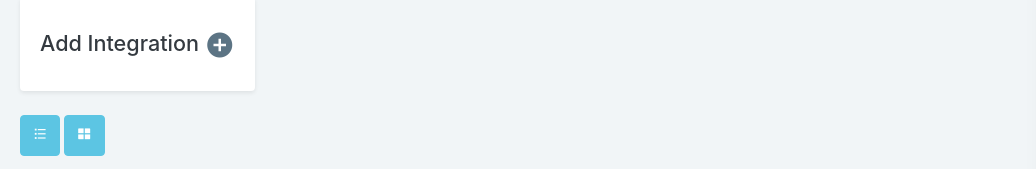
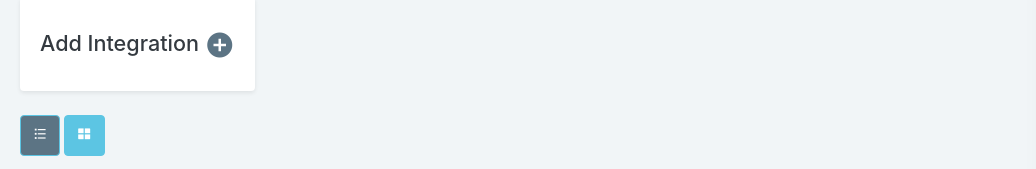
Before and after one commit to MarjanaSwarnaly/shipping-partner-Fantum-, a plain HTML site: page index.html in a window 1280 px wide. Both pictures are taken after a click on the button 284 px from the left and 507 px from the top of the page. Shown: the part 372-541 px from the top of the page, 244-1280 px from the left. Drawn offline with nearby package versions, Linux system fonts and the light colour scheme; files whose address does not match are found by name; a web font is replaced by a local one.

Commit message:
Added list and grid view

```diff
--- a/assets/css/new-style.css
+++ b/assets/css/new-style.css
@@ -30,14 +30,21 @@ secondary color- #5cc5e3 */
 .btn-primary:not(:disabled):not(.disabled).active,
 .btn-primary:not(:disabled):not(.disabled):active,
 .show>.btn-primary.dropdown-toggle {
-  background-color: #5c7484;
-  border-color: #5c7484;
+    background-color: #5cc5e3;
+    border-color: #5cc5e3;
 }
 
 .btn-primary.focus,
 .btn-primary:focus {
   background-color: #5cc5e3;
   border-color: #5cc5e3;
+  /* box-shadow: none; */
+}
+.btn-primary:not(:disabled):not(.disabled).active:focus,
+.btn-primary:not(:disabled):not(.disabled):active:focus,
+.show>.btn-primary.dropdown-toggle:focus{
+  /* box-shadow: 0 0 0 0.15rem #5c7484; */
+  background-color: #5c7484;
   box-shadow: none;
 }
 
--- a/index.html
+++ b/index.html
@@ -476,16 +476,22 @@
           </div>
 
           <!-- toggle Button  List or Grid View-->
-          <p>
-            <a class="btn btn-primary" data-toggle="collapse" href="#multiCollapseExample1" role="button"
-              aria-expanded="false" aria-controls="multiCollapseExample1"><i class="ri-list-check"></i></a>
-            <button class="btn btn-primary" type="button" data-toggle="collapse" data-target="#multiCollapseExample2"
+          <div>
+            <a class="btn btn-primary active" data-toggle="collapse" href="#multiCollapseExample1" role="button"
+              aria-pressed="true" aria-expanded="false" aria-controls="multiCollapseExample1"><i
+                class="ri-list-check"></i></a>
+
+            <a class="btn btn-primary active" data-toggle="collapse" href="#multiCollapseExample2" role="button"
+              aria-pressed="true" aria-expanded="true" aria-controls="multiCollapseExample2"><i
+                class="ri-layout-grid-fill"></i></a>
+
+            <!-- <button class="btn btn-primary" type="button" data-toggle="collapse" data-target="#multiCollapseExample2"
               aria-expanded="false" aria-controls="multiCollapseExample2"> <i class="ri-layout-grid-fill"></i>
-            </button>
+            </button> -->
 
-          </p>
+          </div>
           <div class="row">
-            <div class="col">
+            <div class="col-md-12 mt-3">
               <div class="collapse multi-collapse" id="multiCollapseExample1">
                 <div class="card card-body">
                   <!-- Table -->
@@ -537,16 +543,16 @@
                 </div>
               </div>
             </div>
-            <!-- <div class="col">
+            <div class="col">
               <div class="collapse multi-collapse" id="multiCollapseExample2">
-                <div class="card card-body">
-                  <div class="row mb-5">
+                <!-- <div class="card card-body"> -->
+                <div class="row mt-3">
                   <div class="col-lg-6 ">
                     <div class="card">
-                        <div class="card-body or-view">
+                      <div class="card-body or-view table-row" data-href="integration-detail.html">
                         <div class="card-title">
                           <p class="text-left m-0 d-inline-flex">App Name:</p>
-                            <span class=" float-right"> Status</span>
+                          <span class=" float-right"> Status: Approped</span>
                         </div>
                         <div class="card-title">
                           <p class="text-left m-0 d-inline-flex">Usage:</p>
@@ -558,10 +564,10 @@
 
                   <div class="col-lg-6">
                     <div class="card">
-                        <div class="card-body or-view">
+                      <div class="card-body or-view table-row" data-href="integration-detail.html">
                         <div class="card-title">
                           <p class="text-left m-0 d-inline-flex">App Name:</p>
-                            <span class=" float-right"> Status</span>
+                          <span class=" float-right"> Status: Pending Approval</span>
                         </div>
                         <div class="card-title">
                           <p class="text-left m-0 d-inline-flex">Usage:</p>
@@ -571,9 +577,9 @@
                     </div>
                   </div>
                 </div>
+                <!-- </div> -->
               </div>
             </div>
-            </div> -->
           </div>
 
 
```
Also changed, not shown: integration.html (+19 -13 lines). Lines whose indentation alone changed are shown as unchanged.
